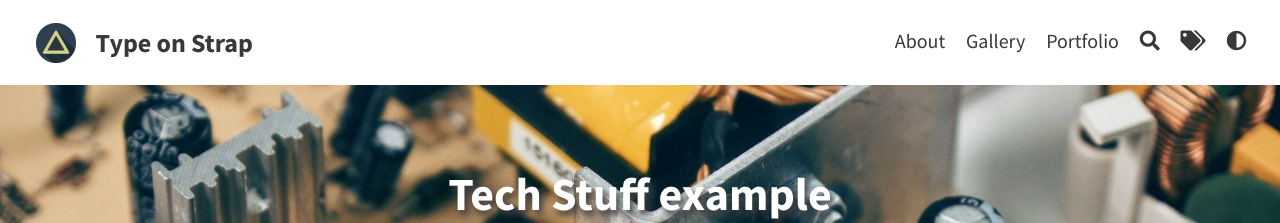
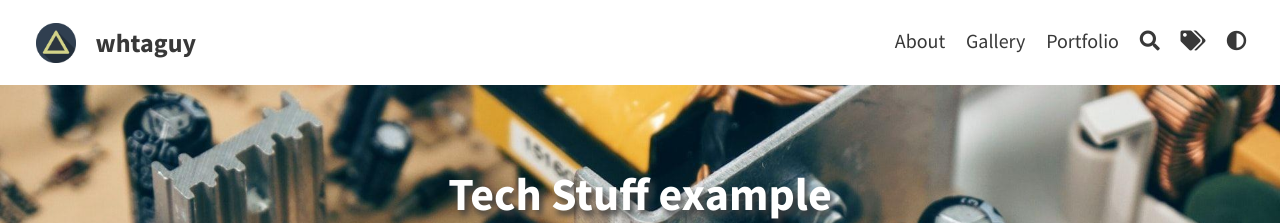
Before and after one commit to mavlevin/mavlevin.github.io, a Jekyll site: the page built from _posts/2013-11-02-Tech-stuff-example.md, in a window 1280 px wide. Shown: the top 223 px of the page. Built offline with Jekyll 4.4.1, drawn with Linux system fonts in a browser that asks for light colours; some of the changed text lies outside the part shown.

Commit message:
new theme

```diff
--- a/_config.yml
+++ b/_config.yml
@@ -1,9 +1,9 @@
 # SITE CONFIGURATION
-baseurl: "/Type-on-Strap"
+baseurl: "/"
 url: "https://sylhare.github.io"
 
 # THEME-SPECIFIC CONFIGURATION
-title: Type on Strap                                    # site's title
+title: whtaguy                                    # site's title
 description: "A website with blog posts and pages"      # used by search engines
 avatar: assets/img/triangle.png                         # Empty for no avatar in navbar
 favicon: assets/favicon.ico                             # Icon displayed in the tab
```
